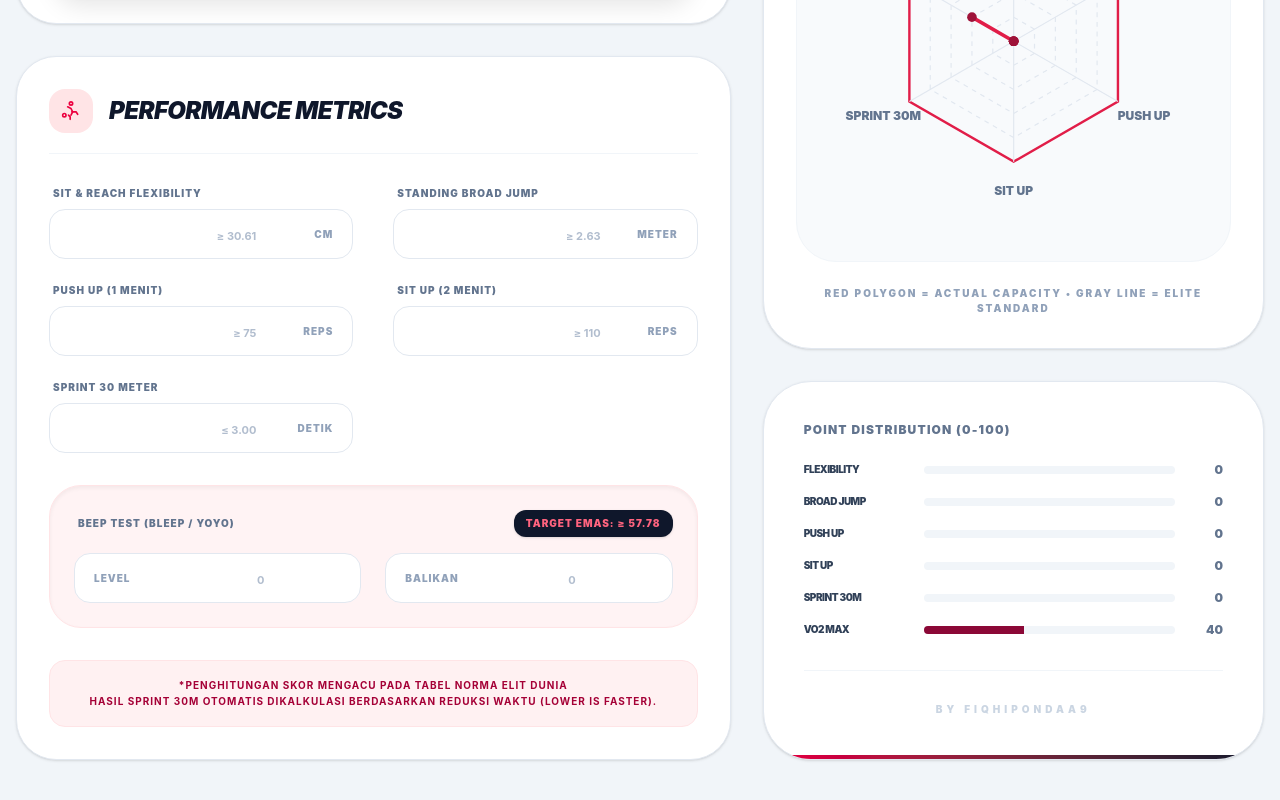
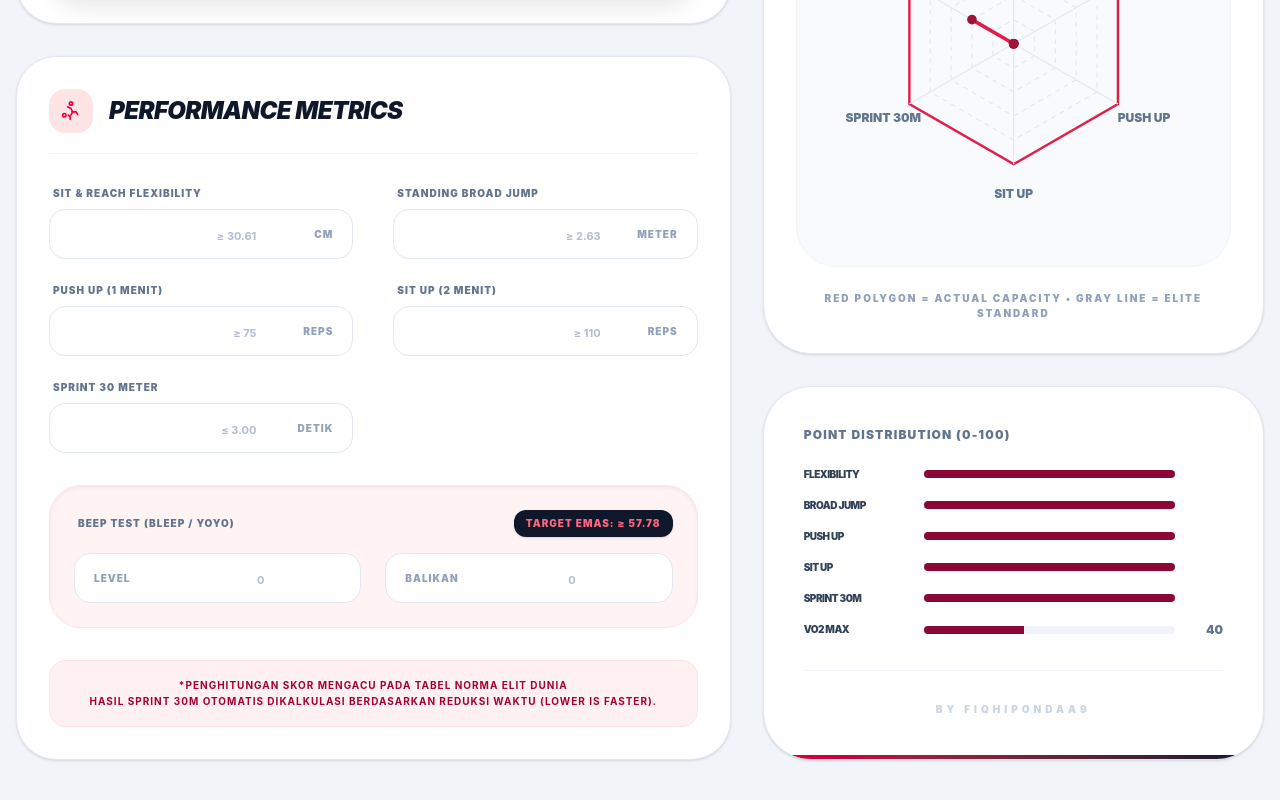
Before and after one commit to fiqhipondaa9/kalkulator-fisik-atletik, a React (Vite) app: page / in a window 1280 px wide. Shown: the part 835-1635 px from the top of the page. Built offline with nearby package versions, Linux system fonts and the light colour scheme.

Commit message:
bug vo2max

```diff
--- a/src/App.jsx
+++ b/src/App.jsx
@@ -11,7 +11,7 @@ const IconReset = () => <svg className="w-5 h-5" viewBox="0 0 24 24" fill="none"
 
 // --- FUNGSI SCORING LOGIC ATLETIK ---
 const getScoreAtletik = (test, gender, value) => {
-  if (value === '' || value === null || isNaN(value)) return 0;
+  if (value === '' || value === null || isNaN(value)) return '';
   const v = parseFloat(value); const isM = gender === 'Putra';
   switch(test) {
     case 'sitReach':
```
